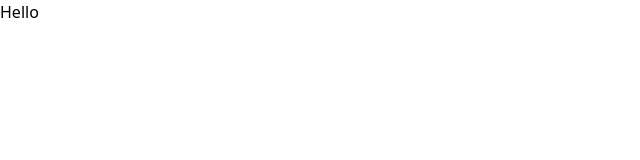
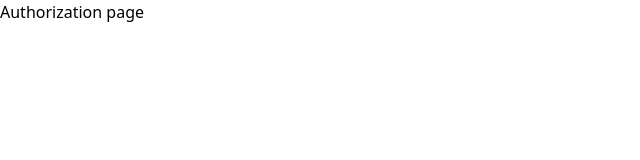
Before and after one commit to mianger22/article_pipeline, a React (Create React App) app: page /authorization in a window 1280 px wide. Shown: the top 160 px of the page, without its empty margins (0-640 px from the left). Built offline with nearby package versions, Linux system fonts and the light colour scheme.

Commit message:
did pages

```diff
--- a/src/App.tsx
+++ b/src/App.tsx
@@ -1,7 +1,16 @@
+import { Route, Routes } from "react-router-dom";
+import MainPage from "./pages/MainPage";
+import Authorization from "./pages/Authorization";
+import Registration from "./pages/Registration";
+
 export default function App() {
   return (
     <>
-      Hello
+      <Routes>
+        <Route path="/" element={ <MainPage /> } />
+        <Route path="/authorization" element={ <Authorization /> } />
+        <Route path="/registration" element={ <Registration /> } />
+      </Routes>
     </>
   );
 }
--- /dev/null
+++ b/src/pages/Authorization.tsx
@@ -0,0 +1,5 @@
+export default function Authorization() {
+  return (
+    <>Authorization page</>
+  );
+}
--- a/src/pages/HomePage.tsx
+++ /dev/null
@@ -1,5 +0,0 @@
-export default function HomePage() {
-  return (
-    <>home</>
-  );
-}
--- /dev/null
+++ b/src/pages/MainPage.tsx
@@ -0,0 +1,5 @@
+export default function MainPage() {
+  return (
+    <>Welcome</>
+  );
+}
--- /dev/null
+++ b/src/pages/Registration.tsx
@@ -0,0 +1,5 @@
+export default function Registration() {
+  return (
+    <>Registration page</>
+  );
+}
```
